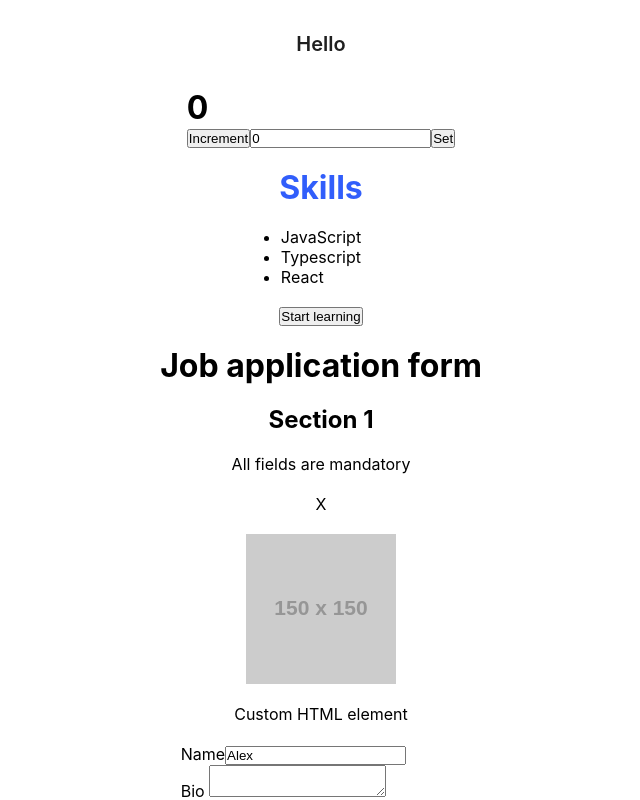
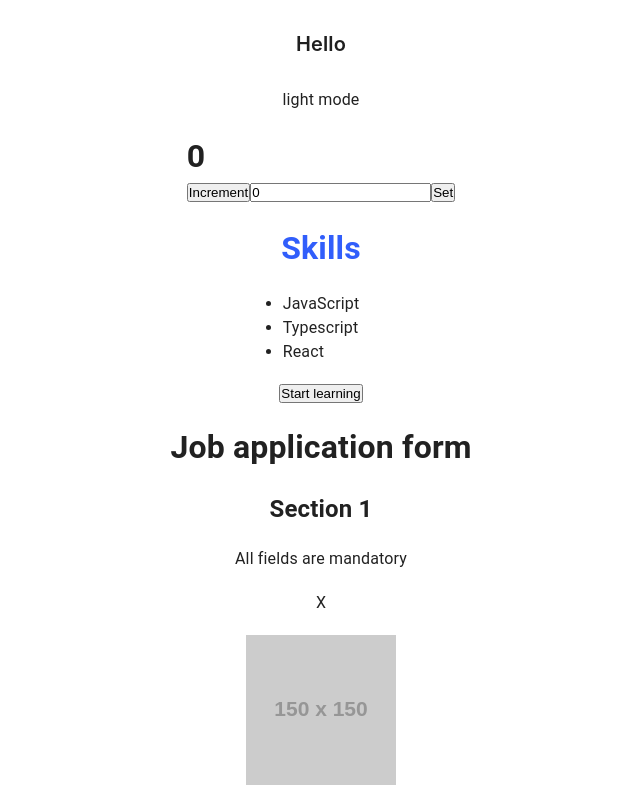
Before and after one commit to AlexeyMart/react-testing, a React (Create React App) app: page / in a window 1280 px wide. Shown: the top 800 px of the page, without its empty margins (319-959 px from the left). Built offline with nearby package versions, Linux system fonts and the light colour scheme.

Commit message:
tests with providers

```diff
--- a/package.json
+++ b/package.json
@@ -3,6 +3,9 @@
   "version": "0.1.0",
   "private": true,
   "dependencies": {
+    "@emotion/react": "^11.10.5",
+    "@emotion/styled": "^11.10.5",
+    "@mui/material": "^5.11.6",
     "@testing-library/jest-dom": "^5.16.5",
     "@testing-library/react": "^13.3.0",
     "@testing-library/user-event": "^14.4.3",
--- a/src/App.tsx
+++ b/src/App.tsx
@@ -1,14 +1,19 @@
+import { AppProviders } from "./providers/AppProviders";
+import "./App.css";
 import { Greet } from "./components/Greet/Greet";
 import { Application } from "./components/Application/Application";
 import { Skills } from "./components/Skills/Skills";
 import { Counter } from "./components/Counter/Counter";
+import { Mui } from "./components/Mui/Mui";
 import { content } from "./content";
-import "./App.css";
 
 function App() {
   return (
+    <AppProviders>
       <div className="app__root">
         <Greet />
+
+        <Mui />
 
         <Counter />
 
@@ -16,6 +21,7 @@ function App() {
 
         <Application />
       </div>
+    </AppProviders>
   );
 }
 
--- /dev/null
+++ b/src/components/Mui/Mui.tsx
@@ -0,0 +1,9 @@
+import { FC } from "react";
+import { useTheme } from "@mui/material/styles";
+import { Typography } from "@mui/material";
+
+export const Mui: FC = () => {
+  const theme = useTheme();
+
+  return <Typography component="h1">{`${theme.palette.mode} mode`}</Typography>;
+};
--- a/src/index.tsx
+++ b/src/index.tsx
@@ -2,15 +2,12 @@ import React from "react";
 import ReactDOM from "react-dom/client";
 import "./index.css";
 import App from "./App";
-import { AppProviders } from "./providers/AppProviders";
 
 const root = ReactDOM.createRoot(
   document.getElementById("root") as HTMLElement
 );
 root.render(
   <React.StrictMode>
-    <AppProviders>
-      <App />
-    </AppProviders>
+    <App />
   </React.StrictMode>
 );
--- a/src/providers/AppProviders.tsx
+++ b/src/providers/AppProviders.tsx
@@ -1,5 +1,18 @@
 import { PropsWithChildren, FC } from "react";
+import { ThemeProvider, createTheme } from "@mui/material/styles";
+import CssBaseline from "@mui/material/CssBaseline";
+
+const theme = createTheme({
+  palette: {
+    mode: "light",
+  },
+});
 
 export const AppProviders: FC<PropsWithChildren<{}>> = ({ children }) => {
-  return <>{children}</>;
+  return (
+    <ThemeProvider theme={theme}>
+      <CssBaseline />
+      {children}
+    </ThemeProvider>
+  );
 };
```
Also changed, not shown: src/test-utils.tsx (added, +11 -0 lines), 2 other files (tests, documents, lock files or other folders). Lines whose indentation alone changed are shown as unchanged.
